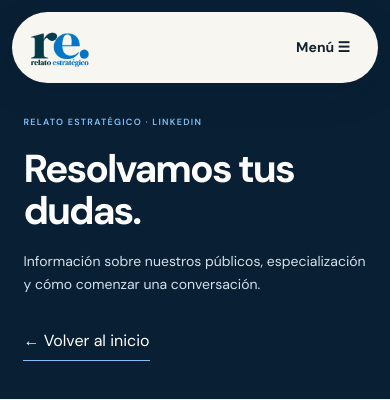
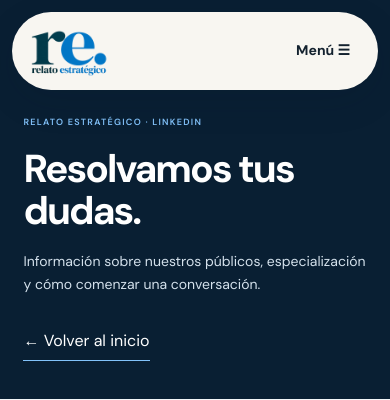
Before and after one commit to equantum-py/relatoestrategico, a PHP site: page /public/preguntas/index.html in a window 390 px wide. Shown: the top 400 px of the page. Run offline with PHP 8.4, Linux system fonts and the light colour scheme.

Commit message:
style: aumentar únicamente logo responsive en encabezado

```diff
--- a/public/css/site-sections.css
+++ b/public/css/site-sections.css
@@ -447,6 +447,6 @@ body.inner-page{background:#f6f8fa}.inner-page .inner-intro{padding:160px max(5%
 /* Identidad corporativa: logo responsive en el encabezado */
 .nav .brand{display:inline-flex!important;align-items:center!important;flex:0 0 auto!important;line-height:1!important;min-width:0!important}
 .nav .brand picture{display:block;line-height:0}
-.nav .brand img{display:block;width:auto!important;height:52px!important;max-width:210px!important;object-fit:contain!important}
-@media(max-width:900px){.nav .brand img{height:42px!important;max-width:155px!important}.nav .brand{margin-right:auto!important}}
-@media(max-width:360px){.nav .brand img{height:36px!important;max-width:125px!important}}
+.nav .brand img{display:block;width:auto!important;height:60px!important;max-width:235px!important;object-fit:contain!important}
+@media(max-width:900px){.nav .brand img{height:54px!important;max-width:190px!important}.nav .brand{margin-right:auto!important}}
+@media(max-width:360px){.nav .brand img{height:45px!important;max-width:160px!important}}
```
